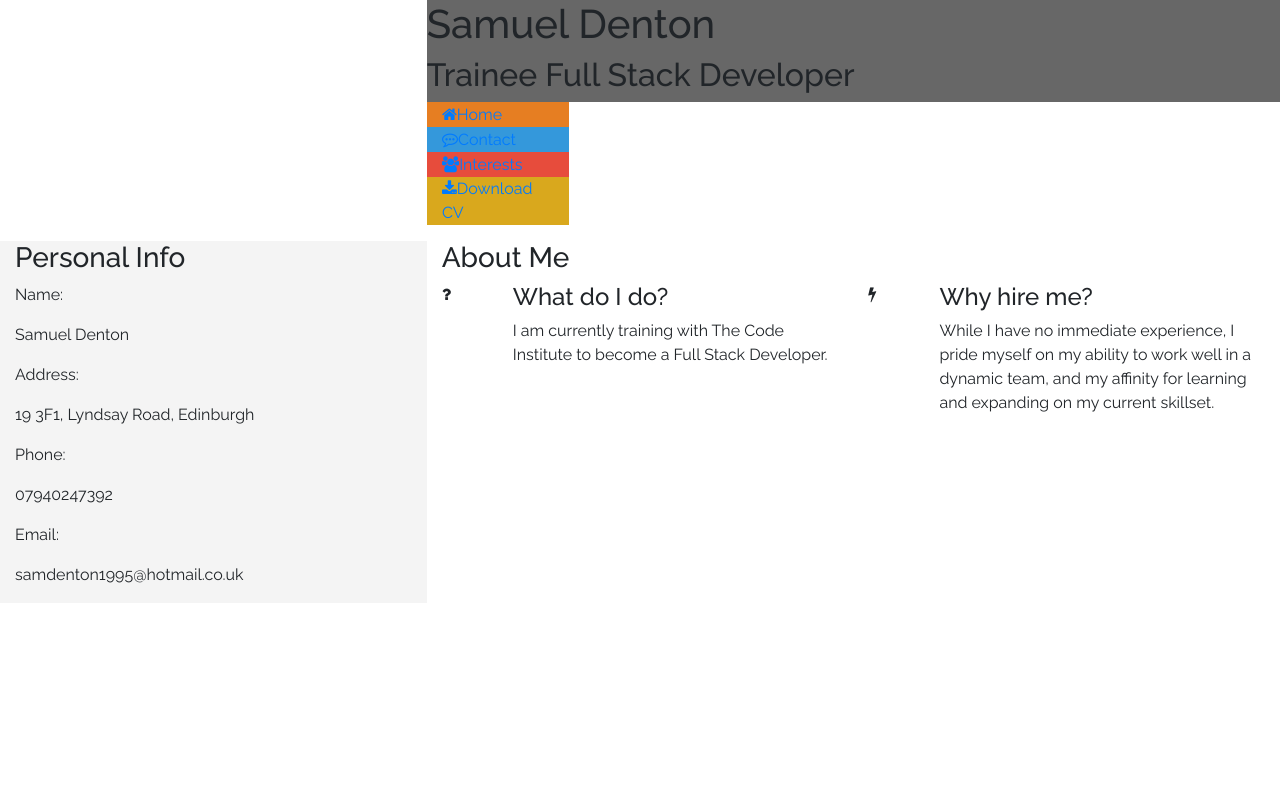
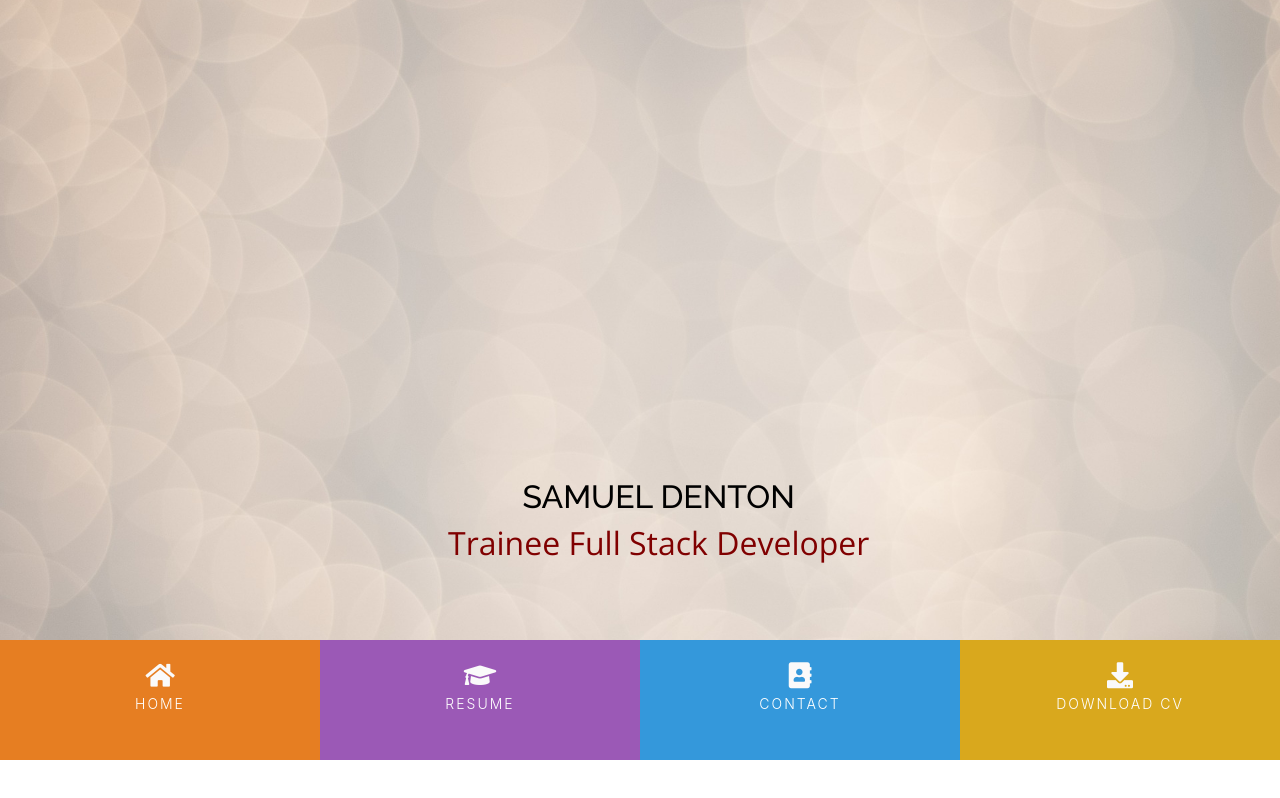
Before and after one commit to DamSenton/Personal-CV, a plain HTML site: page index.html in a window 1280 px wide. Drawn offline with nearby package versions, Linux system fonts and the light colour scheme.

Commit message:
initial commit in new format, the old one didn't suit me

```diff
--- a/assets/css/style.css
+++ b/assets/css/style.css
@@ -1,38 +1,21 @@
 @import url('https://fonts.googleapis.com/css2?family=Open+Sans:wght@300;400;600&family=Raleway:wght@300;400;500;600&display=swap');
+
+body{
+    font-family: Open-Sans, sans-serif;
+    color: #777777;
+    background-color: #fafafa;
+    padding: 0;
+    margin: 0;
+}
+
+h2{
+font-family: Raleway, sans-serif;
+text-transform: uppercase;
+color: #333333;
+}
 
 /*-------------------------------- Page colours -----------------------------------*/
 
-.bg-color-name-title {
-    background-color: #676767;
-}
-
-.bg-color-three-reasons {
-    background-color: #ffffff;
-}
-
-.bg-color-personal-info {
-    background-color: #f4f4f4;
-}
-
-.bg-color-skills {
-    background-color: #ffffff;
-}
-
-.bg-color-work-history {
-    background-color: #9b59b6;
-}
-
-.bg-color-contact {
-    background-color: #ffffff;
-}
-
-.bg-color-conferences {
-    background-color: #f4f4f4;
-}
-
-.bg-color-groups {
-    background-color: #ffffff;
-}
 
 .ui-menu-color-home {
     background-color: #e67e22;
@@ -50,15 +33,125 @@
     background-color: #d9a81d;
 }
 
+/*--------------------------- Naviagtion -----------------------*/
 
-.ui-menu-color-github {
-    background-color: #1c4a6c;
+
+
+/*----------------------------- Main Content ----------*/
+
+
+header{
+    margin: 0 !important;
+    padding: 0 !important;
 }
 
-.ui-menu-color-interests {
-    background-color: #e74c3c;
+.container{
+    padding: 0 !important;
+    margin: 0 !important;
 }
 
-body{
-    font-family: Raleway, sans-serif;
+.hero-outer{
+  overflow: hidden;
+  width: 100%;
+  height: 80vh;
+  position: relative;
+  z-index: 0;
+  background-size: cover;
+  margin: 0;
 }
+
+.hero-image{
+   background: url("../images/neutral-background.jpg") center center no-repeat;
+   -webkit-background-size: cover;
+  -moz-background-size: cover;
+  -o-background-size: cover;
+  background-size: cover;
+    width: 100%;
+    height: 80vh;
+    position: relative;
+
+}
+
+/*-----------------------------Cover text ------------------*/
+
+.cover-text-box{
+bottom: 10%;
+left: 35%;
+  margin: 0 auto;
+  position: absolute;
+  contain: content;
+  text-align: center;
+
+}
+
+.cover-text-header {
+  color: #000;
+  font-family: "Raleway";
+  position: relative;
+}
+
+.cover-text-content {
+  color: #800000;
+  font-family: "Open Sans";
+  position: relative;
+  padding-bottom: 5px;
+  font-size: 300;
+}
+
+  .cover-text-header,
+  .cover-text-content {
+    font-size: 4vmin;
+  }
+
+
+#nav {
+    margin: 0;
+}
+
+#nav li {
+    padding: 0;
+}
+
+.menucontainer{
+    display: flex;
+}
+
+.menuitem {
+    height: 120px;
+    text-align: center;
+    padding: 0;
+}
+
+.menuitem a {
+    width: 100%;
+    text-decoration: none;
+    color: #ffffff;
+    height: 120px;
+}
+
+
+.menuitem a i {
+    padding-top: 22px;
+    display: block;
+    color: #fafafa;
+    font-size: 26px;
+}
+
+.menuitem span {
+    display: block;
+    width: 100%;
+    padding-top: 5px;
+    text-align: center;
+    text-transform: uppercase;
+    font-size: 14px;
+    font-weight: 300;
+    letter-spacing: 2px;
+}
+
+
+/*--------------------------------------------Hover.css*/
+
+.hvr-sweep-to-bottom:before {
+    background: rgba(0, 0, 0, 0.2);
+    height: 120px;
+}
--- a/index.html
+++ b/index.html
@@ -1,155 +1,58 @@
 <!DOCTYPE html>
-<html lang="en">
+<html lang="en" class="h-100">
 
 <head>
-	<meta charset="UTF-8">
-	<meta name="viewport" content="width=device-width, initial-scale=1.0">
-	<meta http-equiv="X-UA-Compatible" content="ie=edge">
-	<link rel="stylesheet" href="https://maxcdn.bootstrapcdn.com/bootstrap/4.2.1/css/bootstrap.min.css"
-		type="text/css" />
-	<link rel="stylesheet" href="https://maxcdn.bootstrapcdn.com/font-awesome/4.7.0/css/font-awesome.min.css"
-		type="text/css" />
-	<link rel="stylesheet" href="https://cdnjs.cloudflare.com/ajax/libs/hover.css/2.1.1/css/hover-min.css"
-		type="text/css" />
-	<link rel="stylesheet" href="assets/css/style.css">
+	<meta charset="UTF-8" />
+	<meta name="viewport" content="width=device-width, initial-scale=1.0" />
+	<link href="assets/css/style.css" rel="stylesheet" type="text/css" />
+	<link rel="stylesheet" href="https://stackpath.bootstrapcdn.com/bootstrap/4.5.0/css/bootstrap.min.css"
+		integrity="sha384-9aIt2nRpC12Uk9gS9baDl411NQApFmC26EwAOH8WgZl5MYYxFfc+NcPb1dKGj7Sk" crossorigin="anonymous" />
+	<script src="https://stackpath.bootstrapcdn.com/bootstrap/4.5.0/js/bootstrap.min.js"
+		integrity="sha384-OgVRvuATP1z7JjHLkuOU7Xw704+h835Lr+6QL9UvYjZE3Ipu6Tp75j7Bh/kR0JKI" crossorigin="anonymous">
+	</script>
+	<link rel="stylesheet" href="https://use.fontawesome.com/releases/v5.6.3/css/all.css"
+		integrity="sha384-UHRtZLI+pbxtHCWp1t77Bi1L4ZtiqrqD80Kn4Z8NTSRyMA2Fd33n5dQ8lWUE00s/" crossorigin="anonymous" />
 	<title>Samuel Denton - CV</title>
 </head>
 
-<body>
+<body class="h-100">
+	<!------------------------Header------------------------>
 	<header>
-		<div class="row no-gutters">
-			<a class="col-md-4 logo" href="02-index.html"></a>
-			<div class="col-md-8">
-				<div class="row no-gutters bg-color-name-title">
-					<div class="col heading">
-						<h1 class="name">Samuel Denton</h1>
-						<h2 class="title">Trainee Full Stack Developer</h2>
+		<section class="hero-outer container col-12">
+			<div class="hero-image">
+				<div class="cover-text-box">
+					<h2 class="cover-text-header">Samuel Denton</h2>
+					<h3 class="cover-text-content">
+						Trainee Full Stack Developer
+					</h3>
 				</div>
 			</div>
+		</section>
+
 		<div class="row no-gutters">
 			<div class="col">
 				<ul id="nav" class="list-inline menucontainer">
-							<li class="col-xs-6 col-sm-2 ui-menu-color-home menuitem">
+					<li class="col-xs-6 col-sm-3 ui-menu-color-home menuitem">
 						<a href="index.html"
 							class="hvr-sweep-to-bottom"><i class="fa fa-home" aria-hidden="true"></i><span>Home</span></a>
 					</li>
-							<li class="col-xs-6 col-sm-2 ui-menu-color-contact menuitem">
+					<li class="col-xs-6 col-sm-3 ui-menu-color-resume menuitem">
+						<a href="resume.html"
+							class="hvr-sweep-to-bottom"><i class="fa fa-graduation-cap" aria-hidden="true"></i><span>Resume</span></a>
+					</li>
+					<li class="col-xs-6 col-sm-3 ui-menu-color-contact menuitem">
 						<a href="contact.html"
-									class="hvr-sweep-to-bottom"><i class=" fa fa-commenting-o" aria-hidden="true"></i><span>Contact</span></a>
+							class="hvr-sweep-to-bottom"><i class="fas fa-address-book" aria-hidden="true"></i><span>Contact</span></a>
 					</li>
-							<li class="col-xs-6 col-sm-2 ui-menu-color-interests menuitem">
-								<a href="interests.html"
-									class="hvr-sweep-to-bottom"><i class="fa fa-users" aria-hidden="true"></i><span>Interests</span></a>
-							</li>
-
-							<li class="col-xs-6 col-sm-2 ui-menu-color-download menuitem">
+					<li class="col-xs-6 col-sm-3 ui-menu-color-download menuitem">
 						<a href="assets/cv/sample-cv.pdf" target="_blank"
 							class="hvr-sweep-to-bottom"><i class="fa fa-download" aria-hidden="true"></i><span>Download CV</span></a>
 					</li>
 				</ul>
 			</div>
 		</div>
-			</div>
-		</div>
+
 	</header>
-	<section class="container-fluid">
-		<div class="row">
-			<div class="col-md-4 bg-color-personal-info section-column">
-				<div class="row">
-					<div class="col-12">
-						<h3 class="section-heading uppercase">
-							Personal Info
-						</h3>
-					</div>
-				</div>
-				<div class="personal-info-item">
-					<div class="key">
-						<p class="uppercase">
-							Name:
-						</p>
-					</div>
-					<div class="value">
-						<p>
-							Samuel Denton
-						</p>
-					</div>
-				</div>
-				<div class="personal-info-item">
-					<div class="key">
-						<p class="uppercase">
-							Address:
-						</p>
-					</div>
-					<div class="value">
-						<p>
-							19 3F1, Lyndsay Road, Edinburgh
-						</p>
-					</div>
-				</div>
-				<div class="personal-info-item">
-					<div class="key">
-						<p class="uppercase">
-							Phone:
-						</p>
-					</div>
-					<div class="value">
-						<p>
-							07940247392
-						</p>
-					</div>
-				</div>
-				<div class="personal-info-item">
-					<div class="key">
-						<p class="uppercase">
-							Email:
-						</p>
-					</div>
-					<div class="value">
-						<p>
-							samdenton1995@hotmail.co.uk
-						</p>
-					</div>
-				</div>
-			</div>
-			<div class="col-md-8 bg-color-three-reasons section-column">
-				<div class="row">
-					<div class="col">
-						<h3 class="section-heading uppercase">About Me</h3>
-					</div>
-				</div>
-				<div class="row">
-					<div class="col-10 offset-1 offset-sm-0 col-sm-4 col-md-6">
-						<div class="row">
-							<div class="col-2">
-								<i class="three-reasons-icon fa fa-question" aria-hidden="true"></i>
-							</div>
-							<div class="col-10">
-								<h4 class="three-reasons-heading uppercase">What do I do?</h4>
-								<p>
-									I am currently training with The Code Institute to become a Full Stack Developer.
-								</p>
-							</div>
-						</div>
-					</div>
-
-					<div class="col-10 offset-1 offset-sm-0 col-sm-4 col-md-6">
-						<div class="row">
-							<div class="col-2">
-								<i class="three-reasons-icon fa fa-bolt" aria-hidden="true"></i>
-							</div>
-							<div class="col-10">
-								<h4 class="three-reasons-heading uppercase">Why hire me?</h4>
-								<p>
-									While I have no immediate experience, I pride myself on my ability to work well in a dynamic team, and my affinity for learning and expanding on my current skillset.
-								</p>
-							</div>
-						</div>
-					</div>
-				</div>
-			</div>
-		</div>
-
-	</section>
 
 
 
```
Also changed, not shown: assets/images/cherry-blossom.jpeg (added), assets/images/neutral-background.jpg (added). Lines whose indentation alone changed are shown as unchanged.
